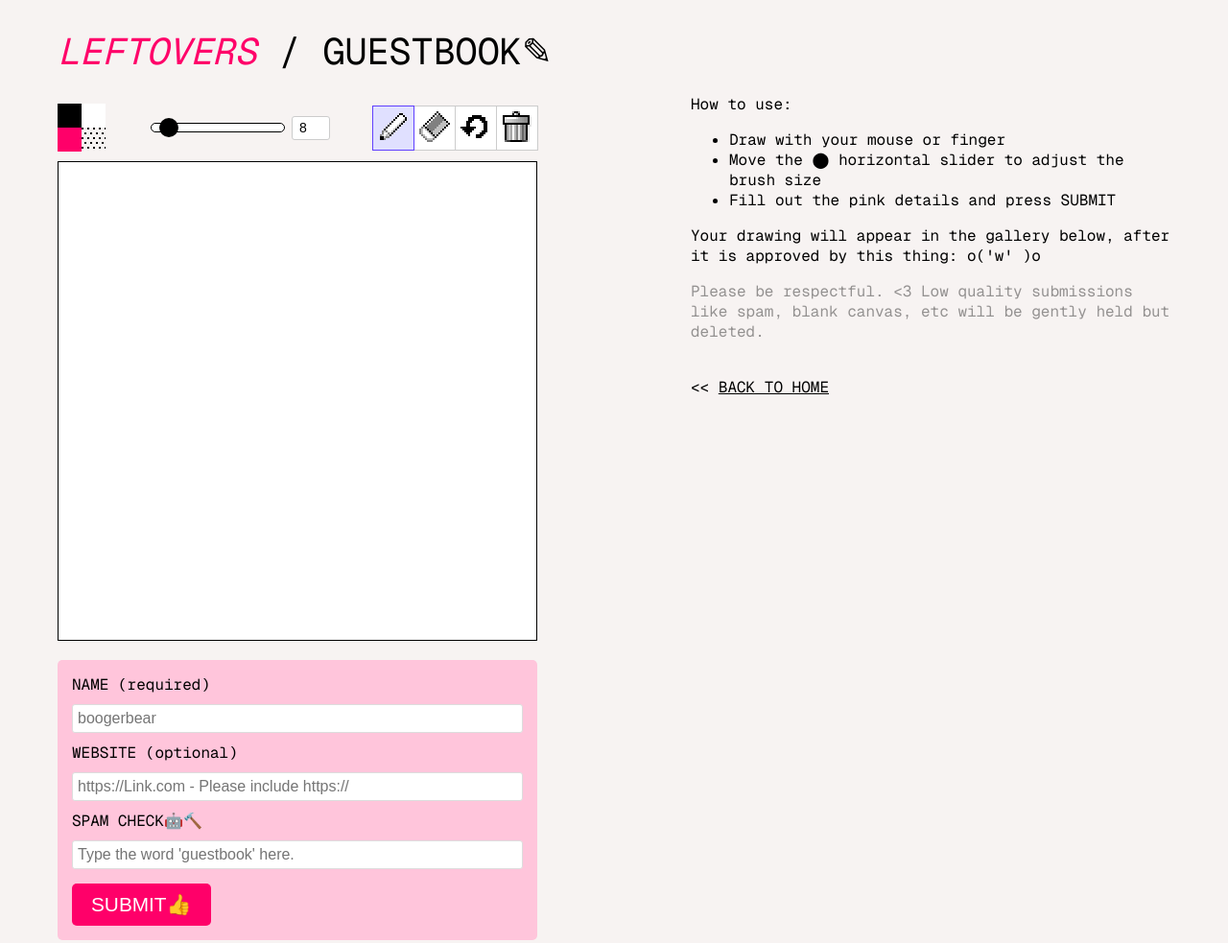
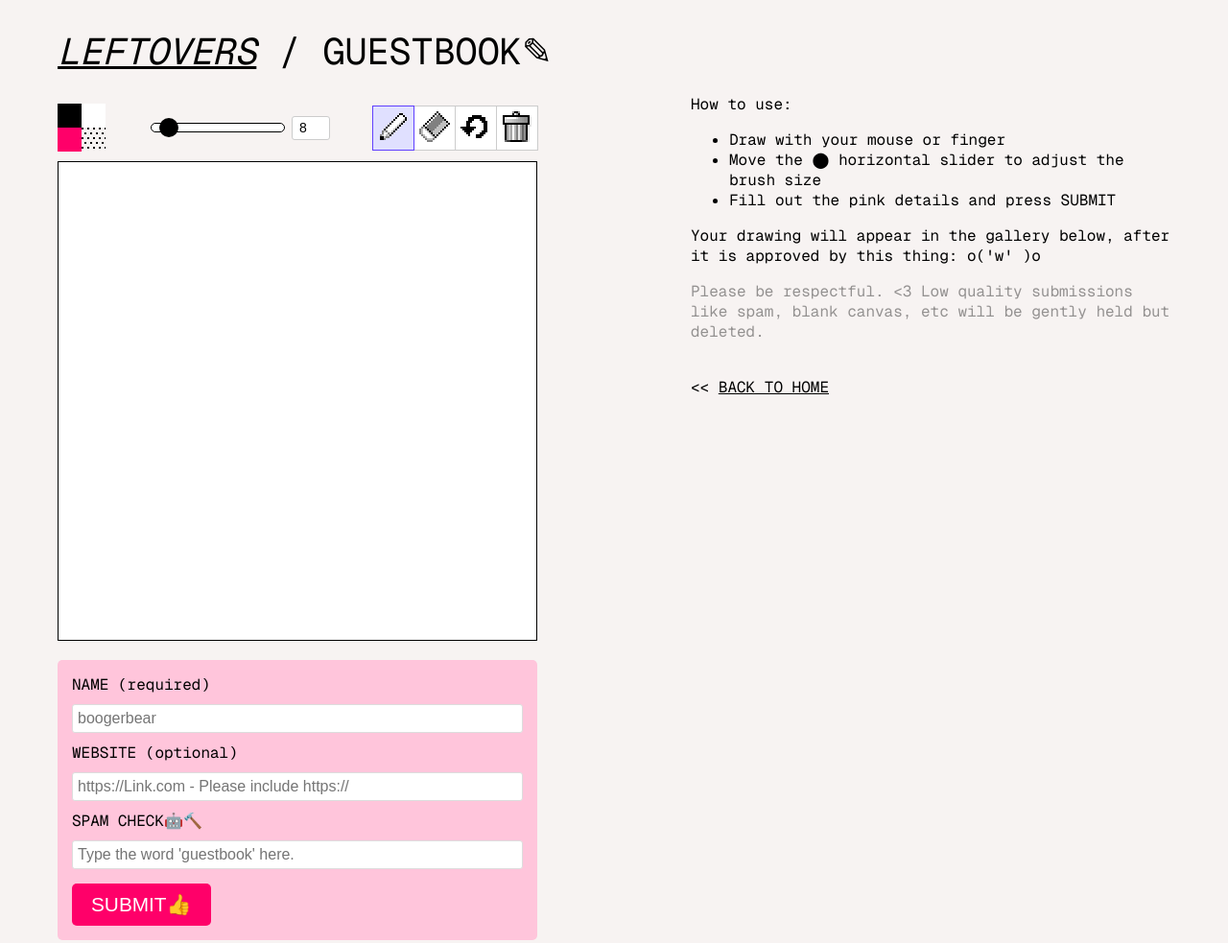
Before and after one commit to left0vers/left0vers.github.io, a plain HTML site: page index.html in a window 1280 px wide. Shown: the top 983 px of the page at 96% size. Drawn offline with nearby package versions, Linux system fonts and the light colour scheme; no server answers.

Commit message:
Update index.html
add tumblr link to header

```diff
--- a/index.html
+++ b/index.html
@@ -18,7 +18,7 @@
 
 
 
-<div class="main-wrapper"><h1><span style="color: #ff0069; font-style:italic;">LEFTOVERS</span> / GUESTBOOK✎</h1>
+<div class="main-wrapper"><h1><span style="color: #ff0069; font-style:italic;"><a href="https://luckycavity.tumblr.com/">LEFTOVERS</a></span> / GUESTBOOK✎</h1>
 
 
 
```
